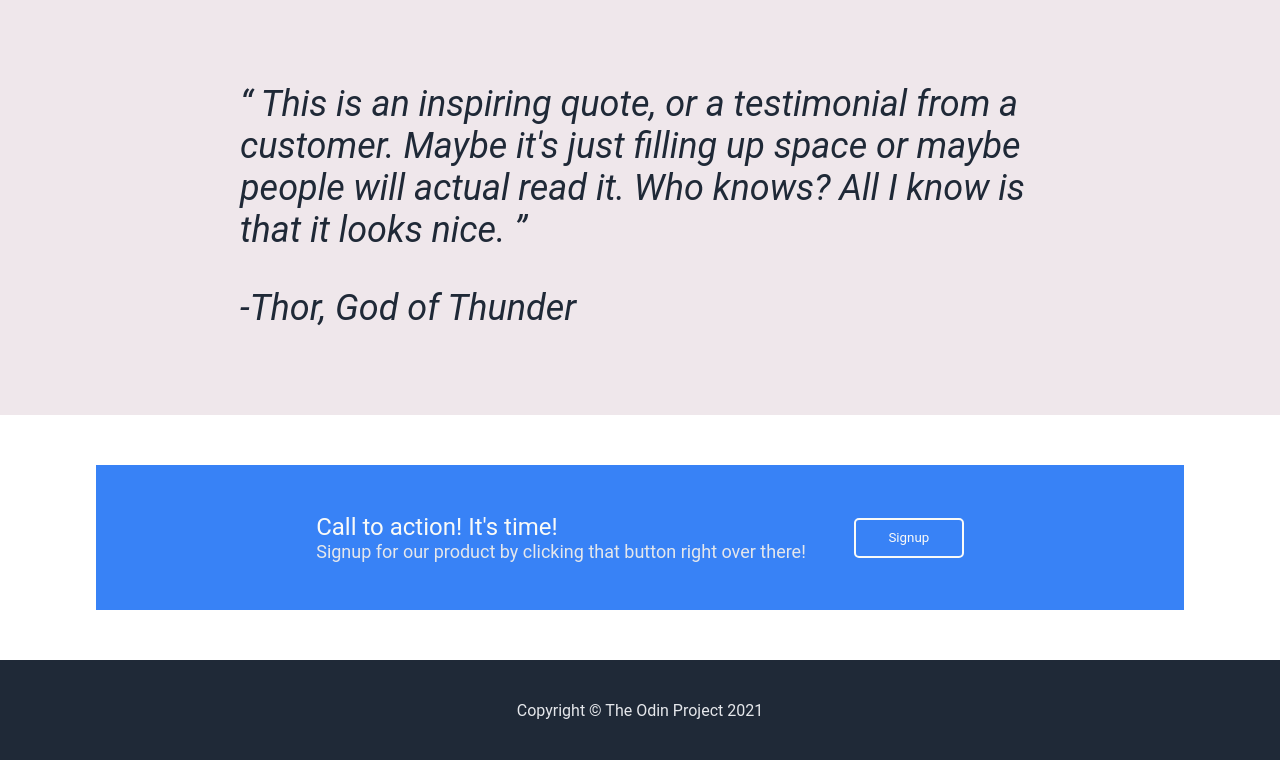
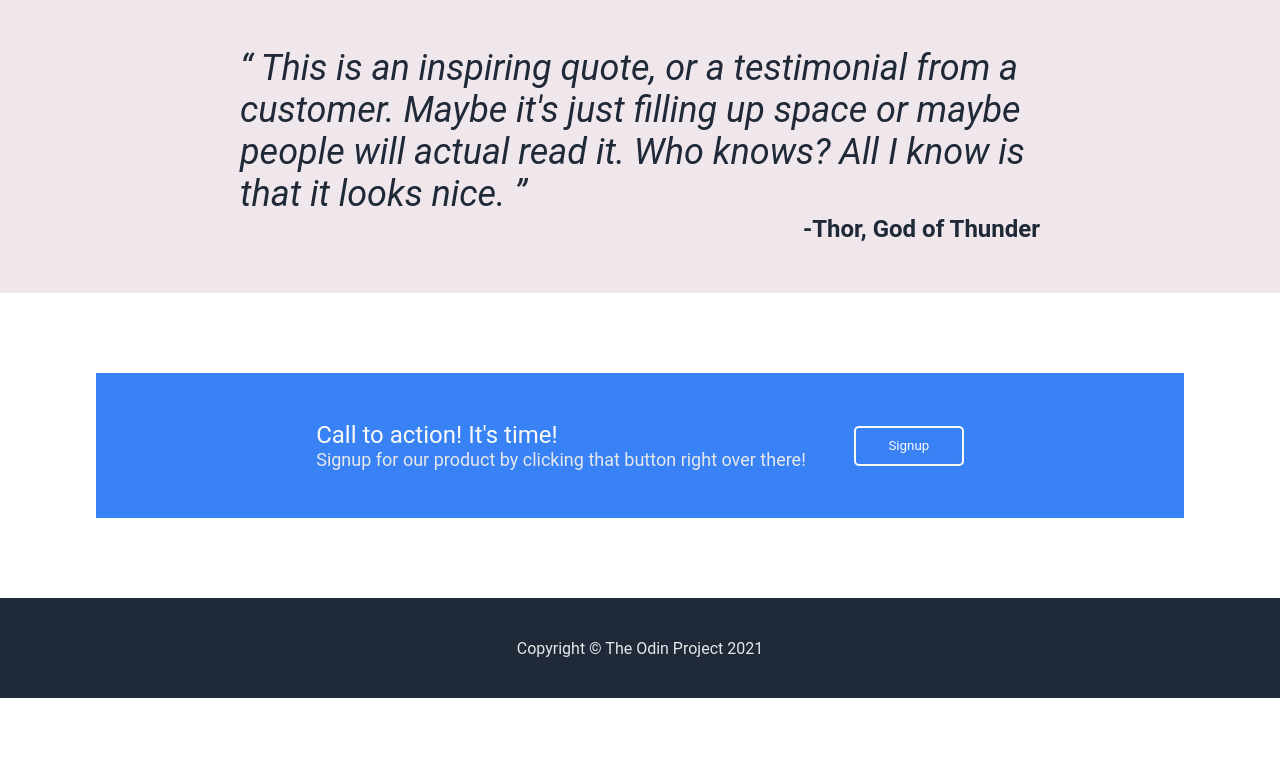
Before and after one commit to webdev-krishna/Landing-Page, a plain HTML site: page index.html in a window 1280 px wide. Shown: the part 1021-1781 px from the top of the page. After the commit the page ends 1719 px from the top, so only its background shows below. Drawn offline with Linux system fonts and the light colour scheme.

Commit message:
created a seperate div for quote author and applied styles

```diff
--- a/index.html
+++ b/index.html
@@ -76,17 +76,15 @@
     </div>
     <div class="quote-section">
         <div class="quote-content">
-            <p>
             <q>
                 This is an inspiring quote, or a testimonial from a
                 customer.  Maybe it's just filling up space or maybe
                 people will actual read it. Who knows? All I know
                 is that it looks nice.
             </q>
-            </p>
-            <p class="quote-author">
+        </div>
+        <div class="quote-author">
             -Thor, God of Thunder
-            </p>
         </div>
     </div>
     <div class="sign-up-section">
--- a/style1.css
+++ b/style1.css
@@ -150,7 +150,13 @@ button {
     color: #1f2937;
 }
 .quote-author {
-    align-items: flex-end;
+    display: flex;
+    flex-direction: column;
+    text-align: right;
+    width: 800px;
+    font-size: 24px;
+    font-weight: bold;
+    color: #1f2937;
 }
 
 /*sign up section*/
@@ -159,7 +165,7 @@ button {
     flex-direction: column;
     justify-content: center;
     align-items: center;
-    padding: 50px 0;
+    padding: 80px 0;
 }
 .sign-up-content {
     background-color: #3882f6;
```
Lines whose indentation alone changed are shown as unchanged.
